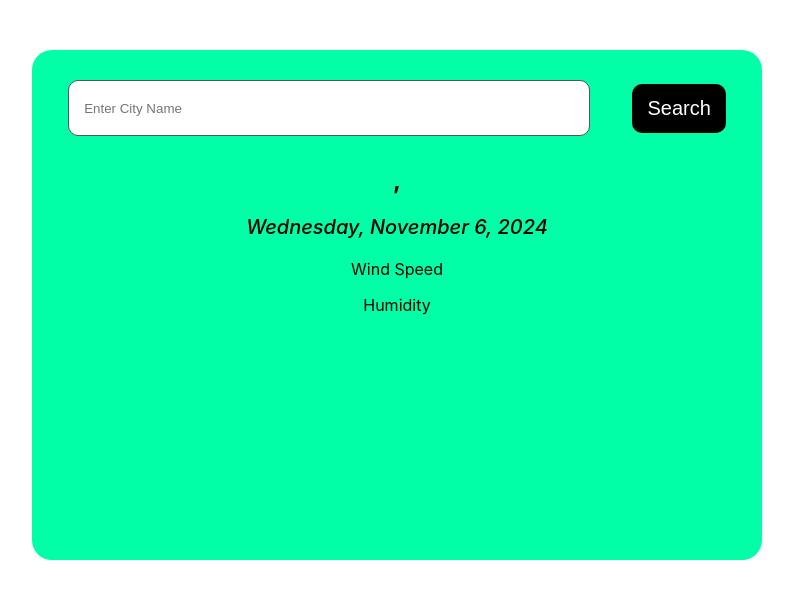
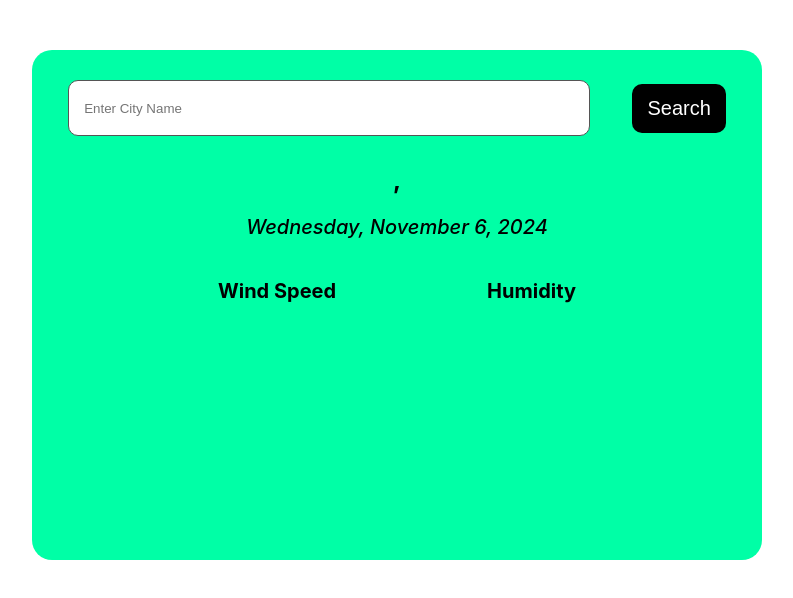
Before and after one commit to firoliyos/React-Weather-App, a React (Create React App) app in the folder weather-app/: page / in a window 1280 px wide. Shown: the top 598 px of the page, without its empty margins (243-1036 px from the left). Built offline with nearby package versions, Linux system fonts and the light colour scheme; no server answers.

Commit message:
.weather-info-styled

```diff
--- a/weather-app/src/App.css
+++ b/weather-app/src/App.css
@@ -72,3 +72,14 @@ body {
   margin-top: 0px;
   margin-bottom: 20px;
 }
+
+.weather-info {
+  display: flex;
+  justify-content: space-evenly;
+  align-items: center;
+  margin-top: 20px;
+  padding: 0px 20px;
+  font-size: 20px;
+  font-weight: bold;
+  text-align: center;
+}
```
